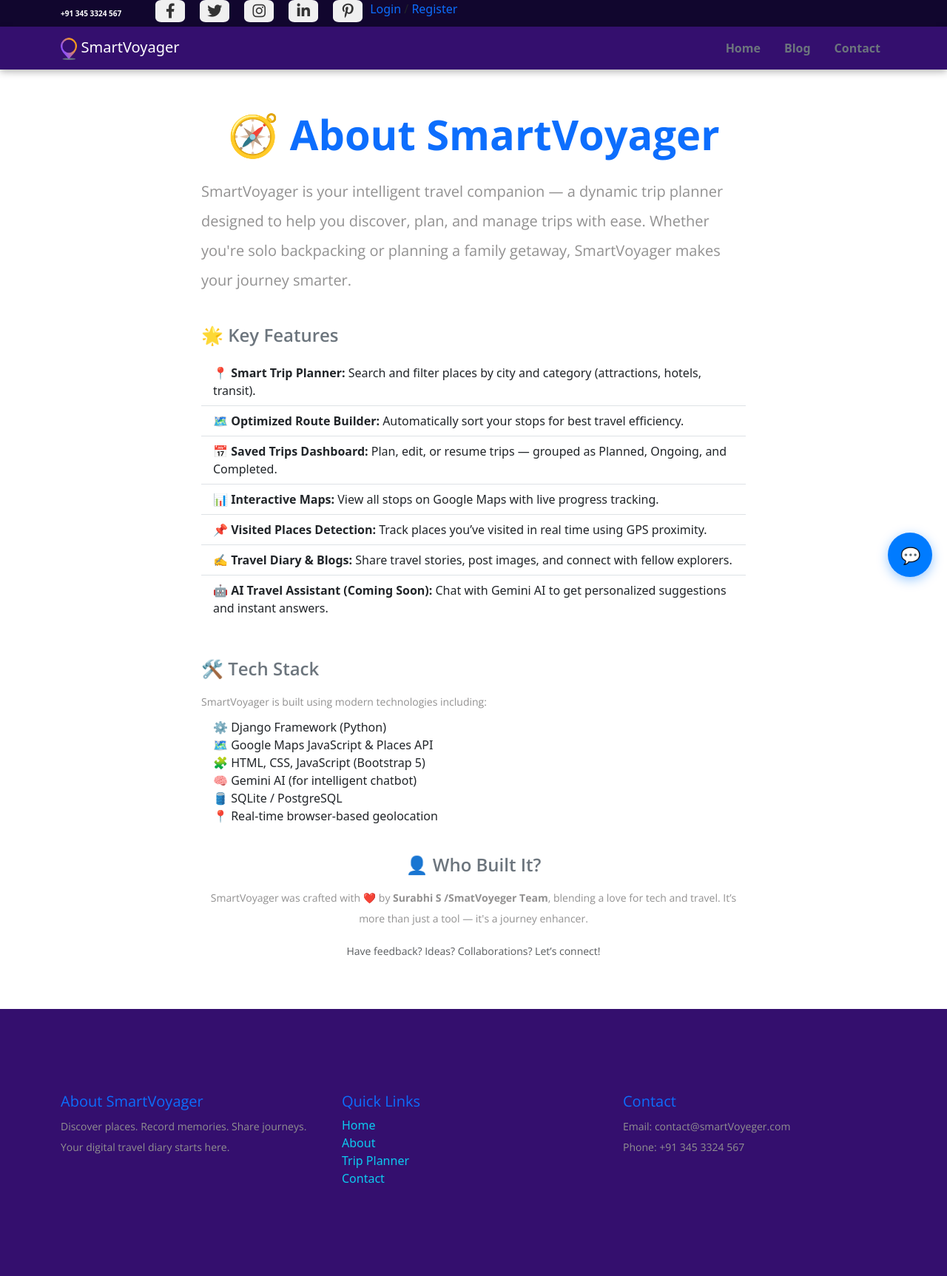
After one commit to surabhiwinner/TravelBloom, a Django app: page /diary/about/ in a window 1280 px wide. The commit adds this page. Shown: the whole page at 74% size. Run offline with Django 5.2, Linux system fonts and the light colour scheme; some libraries are stand-ins or nearby versions.

Commit message:
template corrected

```diff
--- a/travelbloom/diary/urls.py
+++ b/travelbloom/diary/urls.py
@@ -12,6 +12,7 @@
     path('chat/',views.ChatView.as_view(), name='chatbot'),
     path('chat/message/', views.ChatMessageView.as_view(), name='chat_message'),
     path('contact/', views.ContactView.as_view(),name='contact'),
-    path('gallery/', views.GalleryView.as_view(), name='gallery')
+    path('gallery/', views.GalleryView.as_view(), name='gallery'),
+    path('about/', views.AboutPageView.as_view(), name='about'),
 
 ]
--- a/travelbloom/diary/views.py
+++ b/travelbloom/diary/views.py
@@ -87,28 +87,21 @@
 
 
 class DiaryListView(View):
-
-    def get(self , request , *args , **kwargs):
+    def get(self, request, *args, **kwargs):
+        diary_entries = DiaryEntry.objects.none()  # default empty queryset
 
         if request.user.is_authenticated:
-
-            diary_entries = DiaryEntry.objects.all()
-
             profile = request.user
-
             if profile.role == 'User':
-
                 diary_entries = DiaryEntry.objects.filter(profile=profile)
-            else:
+            elif profile.role =='Admin':
                 diary_entries = DiaryEntry.objects.all()
 
-
-
-
-        data = { 'diary_entries' : diary_entries,
-                'page' : 'diary-page'}
-
-        return render(request,'diary/entry_list_page.html',context=data)
+        data = {
+            'diary_entries': diary_entries,
+            'page': 'diary-page'
+        }
+        return render(request, 'diary/entry_list_page.html', context=data)
 
 class DiaryEntryDetailView(View):
     def get(self, request, uuid):
@@ -220,3 +213,11 @@
         }
 
         return render(request, 'diary/gallery.html', context)
+
+
+class AboutPageView(View):
+    def get(self, request, *args, **kwargs):
+        context = {
+            "page": "about-page",  # optional for navbar highlighting
+        }
+        return render(request, 'diary/about.html', context)
--- a/travelbloom/explore/urls.py
+++ b/travelbloom/explore/urls.py
@@ -32,5 +32,11 @@
 
     path('trip/<str:uuid>/', views.TripDetailView.as_view(), name='view-trip'),
 
+    # path('trip/edit/', views.TripEditView.as_view(), name='trip-edit'), #edit trip
+
+    # path('trip/edit/<slug:uuid>/', views.TripEditFormView.as_view(), name='edit-trip-page'),
+
+
+
 
 ]
--- a/travelbloom/templates/base.html
+++ b/travelbloom/templates/base.html
@@ -171,7 +171,7 @@
             <div class="container">
                 <div class="row">
                     <div class="col d-flex flex-row">
-                        <div class="phone">+45 345 3324 56789</div>
+                        <div class="phone">+91 345 3324 567</div>
                         <div class="social ml-auto">
   <ul class="social_list d-flex align-items-center">
     <li><a href="#"><i class="fab fa-facebook-f"></i></a></li>
@@ -181,9 +181,11 @@
     <li><a href="#"><i class="fab fa-pinterest-p"></i></a></li>
   </ul>
 </div>
+                      {%if not request.user.is_authenticated %}
                         <div class="user_box ml-4">
                             <a href="{% url 'login' %}">Login</a> / <a href="{% url 'register' %}">Register</a>
                         </div>
+                        {% endif %}
                     </div>
                 </div>
             </div>
@@ -276,21 +278,21 @@
         <div class="container">
             <div class="row">
                 <div class="col-md-4">
-                    <h5 class="text-primary">About Travelix</h5>
+                    <h5 class="text-primary">About SmartVoyager</h5>
                     <p>Discover places. Record memories. Share journeys. Your digital travel diary starts here.</p>
                 </div>
                 <div class="col-md-4">
                     <h5 class="text-primary">Quick Links</h5>
                     <ul class="list-unstyled ">
-                        <li><a href="#" class="text-info">Home</a></li>
-                        <li><a href="about.html" class="text-info">About</a></li>
-                        <li><a href="offers.html" class="text-info">Offers</a></li>
-                        <li><a href="contact.html" class="text-info">Contact</a></li>
+                        <li><a href="{% url 'home' %}" class="text-info">Home</a></li>
+                        <li><a href="{% url 'about' %}" class="text-info">About</a></li>
+                        <li><a href="{% url 'build_route' %}" class="text-info">Trip Planner</a></li>
+                        <li><a href="{% url 'contact' %}" class="text-info">Contact</a></li>
                     </ul>
                 </div>
                 <div class="col-md-4">
                     <h5 class="text-primary">Contact</h5>
-                    <p>Email: contact@travelix.com<br>Phone: +45 345 3324 56789</p>
+                    <p>Email: contact@smartVoyeger.com<br>Phone: +91 345 3324 567</p>
                 </div>
             </div>
         </div>
@@ -346,7 +348,7 @@
   const chatToggle = document.getElementById("chat-toggle");
   const chatbox = document.getElementById("chatbox");
   const input = document.getElementById("chat-input");
-  const sendBtn = document.getElementById("chat-send");  // ❌ This ID does NOT exist in your HTML
+  const sendBtn = document.getElementById("chat-send");
   const messagesDiv = document.getElementById("chat-messages");
 
   let userLat = null;
@@ -358,9 +360,8 @@
     chatbox.style.display = (chatbox.style.display === "none" || chatbox.style.display === "") ? "flex" : "none";
   });
 
-  // ❌ FIX: sendBtn is null if its ID in HTML is wrong (use fallback listener on button below)
-  document.querySelector("#chatbox-footer button").addEventListener("click", sendChat);
-
+  // Send message on button click or Enter key
+  sendBtn.addEventListener("click", sendChat);
   input.addEventListener("keydown", function (event) {
     if (event.key === "Enter") {
       event.preventDefault();
@@ -368,15 +369,9 @@
     }
   });
 
-  // ✅ Core send logic
   function sendChat() {
     const message = input.value.trim();
-    console.log("User input message:", message);
-
-    if (!message) {
-      console.log("Empty message, returning...");
-      return;
-    }
+    if (!message) return;
 
     messagesDiv.innerHTML += `<div><strong>You:</strong> ${message}</div>`;
     input.value = "";
@@ -386,41 +381,32 @@
       .find(row => row.startsWith("csrftoken="))
       ?.split("=")[1];
 
-    console.log("CSRF Token:", csrfToken);
-
     if (!locationFetched && navigator.geolocation) {
-      console.log("Fetching user location...");
       navigator.geolocation.getCurrentPosition(
         function (position) {
           userLat = position.coords.latitude;
           userLng = position.coords.longitude;
           locationFetched = true;
 
-          console.log("Location fetched:", userLat, userLng);
-
-          const locationInfo = `Latitude: ${userLat.toFixed(4)}, Longitude: ${userLng.toFixed(4)}`;
           const toastBody = document.getElementById("toastBody");
           if (toastBody) {
-            toastBody.innerText = `📍 Your location: ${locationInfo}`;
+            toastBody.innerText = `📍 Your location: Latitude ${userLat.toFixed(4)}, Longitude ${userLng.toFixed(4)}`;
             const toast = new bootstrap.Toast(document.getElementById("locationToast"));
             toast.show();
           }
 
           sendMessageToBot(message, csrfToken);
         },
-        function (error) {
-          console.warn("Error fetching location:", error);
+        function () {
           locationFetched = true;
           sendMessageToBot(message, csrfToken);
         }
       );
     } else {
-      console.log("Location already fetched or not available.");
       sendMessageToBot(message, csrfToken);
     }
   }
 
-  // ✅ Format bot responses into bullet points
   function formatBotResponse(response) {
     const lines = response.split(/\n|(?<=\.)\s+/);
     const filtered = lines.filter(line => line.trim().length > 0);
@@ -435,6 +421,18 @@
       formData.append("longitude", userLng);
     }
 
+    // ✅ Dynamic thinking message
+    const thinkingId = `thinking-${Date.now()}`;
+    const thinkingMessages = [
+      "🤔 Let me think a moment...",
+      "🧳 Planning your trip...",
+      "✈️ Searching great places for you...",
+      "📍 Finding the best spots..."
+    ];
+    const thinkingText = thinkingMessages[Math.floor(Math.random() * thinkingMessages.length)];
+    messagesDiv.innerHTML += `<div id="${thinkingId}"><strong>Bot:</strong> ${thinkingText}</div>`;
+    messagesDiv.scrollTop = messagesDiv.scrollHeight;
+
     fetch("/chatbot/chat/", {
       method: "POST",
       headers: {
@@ -445,23 +443,25 @@
     })
       .then(res => res.json())
       .then(data => {
-        console.log("Bot response received:", data);
+        const thinkingDiv = document.getElementById(thinkingId);
         if (data.response) {
-          messagesDiv.innerHTML += `<div><strong>Bot:</strong> ${formatBotResponse(data.response)}</div>`;
+          thinkingDiv.innerHTML = `<strong>Bot:</strong> ${formatBotResponse(data.response)}`;
         } else if (data.error) {
-          messagesDiv.innerHTML += `<div><strong>Error:</strong> ${data.error}</div>`;
+          thinkingDiv.innerHTML = `<strong>Error:</strong> ${data.error}`;
         } else {
-          messagesDiv.innerHTML += `<div><strong>Error:</strong> Unknown error occurred.</div>`;
+          thinkingDiv.innerHTML = `<strong>Error:</strong> Unknown error occurred.`;
         }
         messagesDiv.scrollTop = messagesDiv.scrollHeight;
       })
       .catch(err => {
         console.error("Network error:", err);
-        messagesDiv.innerHTML += `<div><strong>Error:</strong> Network error</div>`;
+        const thinkingDiv = document.getElementById(thinkingId);
+        thinkingDiv.innerHTML = `<strong>Error:</strong> Network error`;
       });
   }
 });
 </script>
+
 {% block scripts %}{% endblock %}
 </body>
 </html>
--- a/travelbloom/templates/blog/blog_list.html
+++ b/travelbloom/templates/blog/blog_list.html
@@ -84,9 +84,9 @@
 
           <p class="text-muted small mb-2">By {{ blog.author }} on {{ blog.created_at|date:"M d, Y" }}</p>
 
-          {% if blog.caption %}
+          <!-- {% if blog.caption %}
           <blockquote class="blockquote text-secondary small fst-italic">"{{ blog.caption }}"</blockquote>
-          {% endif %}
+          {% endif %} -->
 
           {% if blog.hashtags %}
           <div class="mb-2">
--- /dev/null
+++ b/travelbloom/templates/diary/about.html
@@ -0,0 +1,56 @@
+{% extends "base.html" %}
+
+{% block section %}
+<div class="container py-5">
+  <h1 class="text-center display-4 fw-bold text-primary mb-4">🧭 About SmartVoyager</h1>
+
+  <div class="row justify-content-center mb-4">
+    <div class="col-md-10 col-lg-8">
+      <p class="lead">
+        <strong>SmartVoyager</strong> is your intelligent travel companion — a dynamic trip planner designed to help you discover, plan, and manage trips with ease. Whether you're solo backpacking or planning a family getaway, SmartVoyager makes your journey smarter.
+      </p>
+    </div>
+  </div>
+
+  <div class="row justify-content-center mb-5">
+    <div class="col-md-10 col-lg-8">
+      <h4 class="fw-semibold text-secondary mb-3">🌟 Key Features</h4>
+      <ul class="list-group list-group-flush">
+        <li class="list-group-item">📍 <strong>Smart Trip Planner:</strong> Search and filter places by city and category (attractions, hotels, transit).</li>
+        <li class="list-group-item">🗺️ <strong>Optimized Route Builder:</strong> Automatically sort your stops for best travel efficiency.</li>
+        <li class="list-group-item">📅 <strong>Saved Trips Dashboard:</strong> Plan, edit, or resume trips — grouped as Planned, Ongoing, and Completed.</li>
+        <li class="list-group-item">📊 <strong>Interactive Maps:</strong> View all stops on Google Maps with live progress tracking.</li>
+        <li class="list-group-item">📌 <strong>Visited Places Detection:</strong> Track places you’ve visited in real time using GPS proximity.</li>
+        <li class="list-group-item">✍️ <strong>Travel Diary & Blogs:</strong> Share travel stories, post images, and connect with fellow explorers.</li>
+        <li class="list-group-item">🤖 <strong>AI Travel Assistant (Coming Soon):</strong> Chat with Gemini AI to get personalized suggestions and instant answers.</li>
+      </ul>
+    </div>
+  </div>
+
+  <div class="row justify-content-center mb-4">
+    <div class="col-md-10 col-lg-8">
+      <h4 class="fw-semibold text-secondary mb-3">🛠️ Tech Stack</h4>
+      <p class="mb-2">SmartVoyager is built using modern technologies including:</p>
+      <ul class="list-unstyled ps-3">
+        <li>⚙️ Django Framework (Python)</li>
+        <li>🗺️ Google Maps JavaScript & Places API</li>
+        <li>🧩 HTML, CSS, JavaScript (Bootstrap 5)</li>
+        <li>🧠 Gemini AI (for intelligent chatbot)</li>
+        <li>🛢️ SQLite / PostgreSQL</li>
+        <li>📍 Real-time browser-based geolocation</li>
+      </ul>
+    </div>
+  </div>
+
+  <div class="row justify-content-center">
+    <div class="col-md-10 col-lg-8 text-center">
+      <h4 class="fw-semibold text-secondary mb-3">👤 Who Built It?</h4>
+      <p>
+        SmartVoyager was crafted with ❤️ by <strong>Surabhi S /SmatVoyeger Team</strong>, blending a love for tech and travel.
+        It’s more than just a tool — it's a journey enhancer.
+      </p>
+      <p class="text-muted">Have feedback? Ideas? Collaborations? Let’s connect!</p>
+    </div>
+  </div>
+</div>
+{% endblock %}
```
Also changed, not shown: travelbloom/chatbot/views.py (+59 -25 lines), travelbloom/explore/views.py (+87 -0 lines), travelbloom/templates/diary/home.html (+8 -0 lines).
